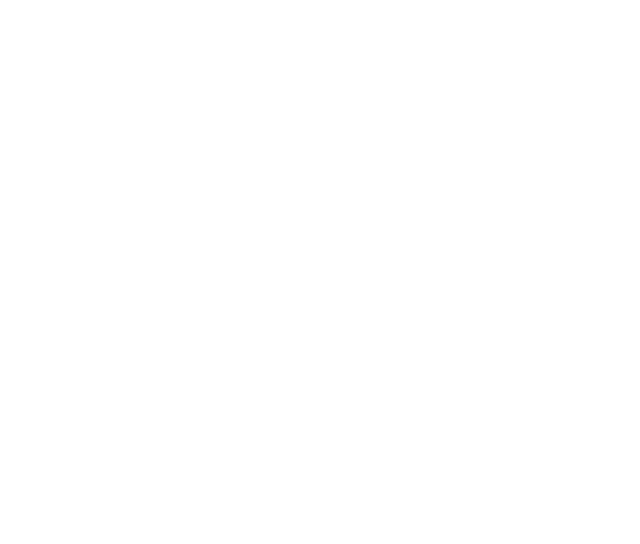
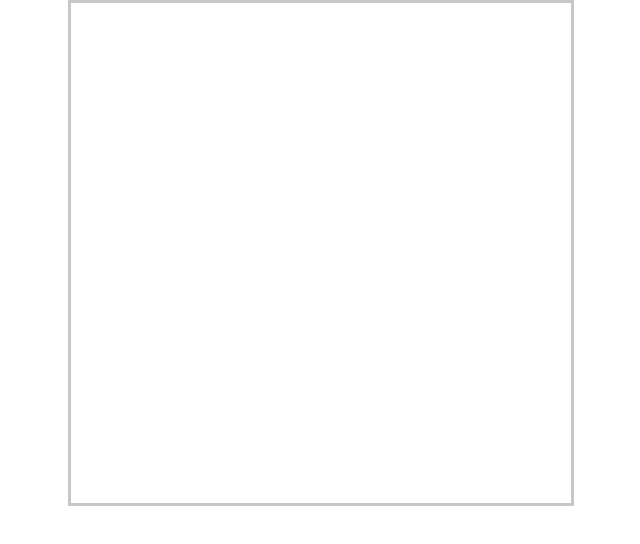
Before and after one commit to Mutt0neer/etchesketch, a plain HTML site: page index.html in a window 1280 px wide. Shown: the whole page, without its empty margins (319-959 px from the left). Drawn offline with Linux system fonts and the light colour scheme.

Commit message:
some code

```diff
--- a/index.html
+++ b/index.html
@@ -8,6 +8,8 @@
     <link href="style.css"  rel="stylesheet">
 </head>
 <body>
+    <div id="canvas">
 
+    </div>
 </body>
 </html>
--- a/javascript.js
+++ b/javascript.js
@@ -0,0 +1,17 @@
+const canvas = document.getElementById("canvas");
+for(let i=0;i<100;i++){
+    let row = document.createElement("div");
+    row.classList.add("rows");
+    canvas.appendChild(row);
+    for(let o=0;o<100;o++){
+        let box = document.createElement("div");
+        box.classList.add("boxes");
+        row.appendChild(box);
+        box.addEventListener("mousemove", () =>{
+            box.style.backgroundColor="black";
+        })
+        document.body.addEventListener("mouse", () =>{
+
+        })
+    }
+}
--- a/style.css
+++ b/style.css
@@ -1,3 +1,23 @@
 body {
     margin: 0px;
+    padding: 0px;
 }
+
+#canvas {
+    width: 500px;
+    height: 500px;
+    border-width: 3px;
+    border-color: #c7c7c7;
+    border-style: solid;
+    margin:auto;
+    vertical-align: auto;
+}
+.rows {
+    height:5px;
+    display: flex;
+}
+.boxes {
+    min-width: 5px;
+    max-width: 5px;
+    width:5px;
+}
```
